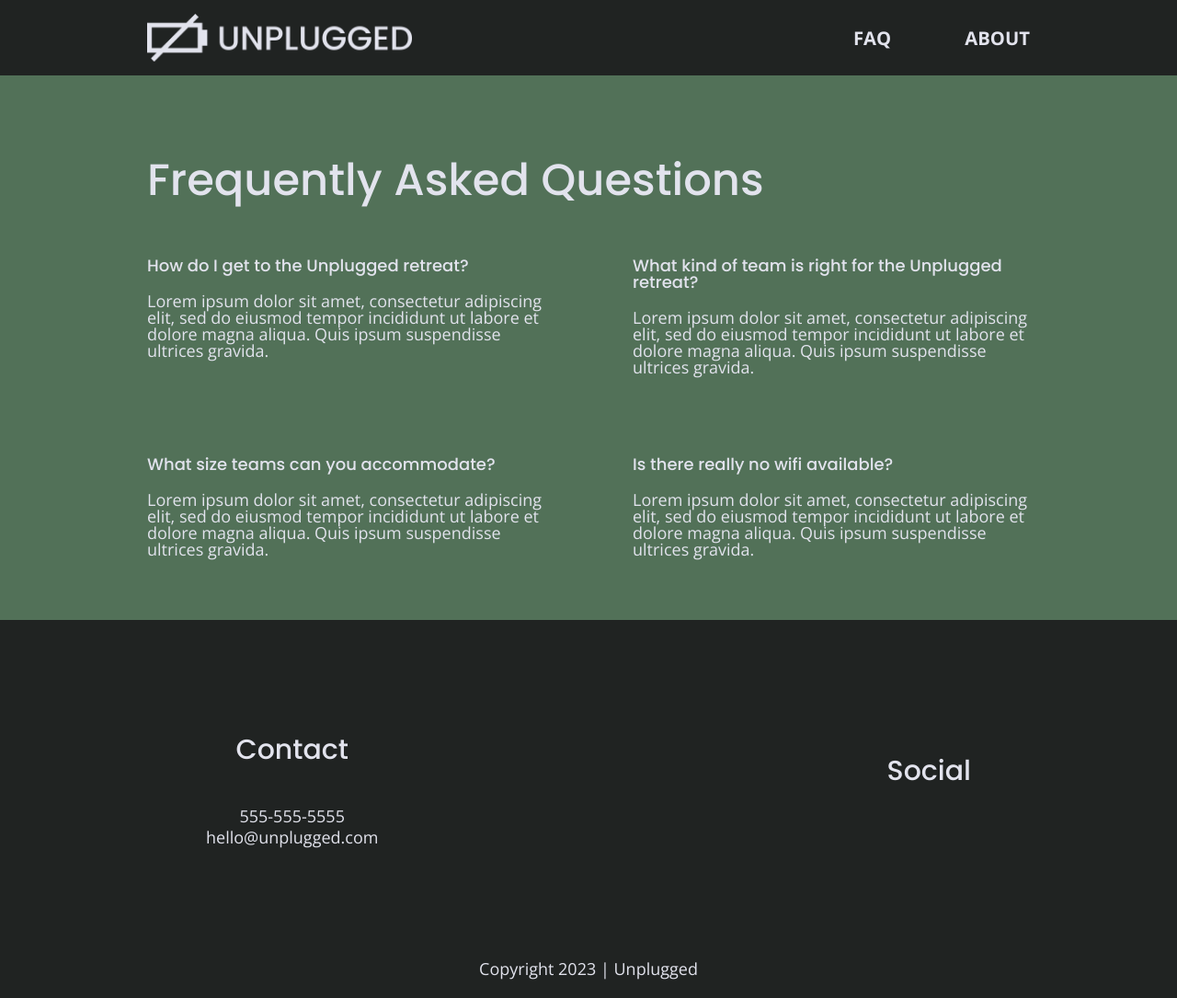
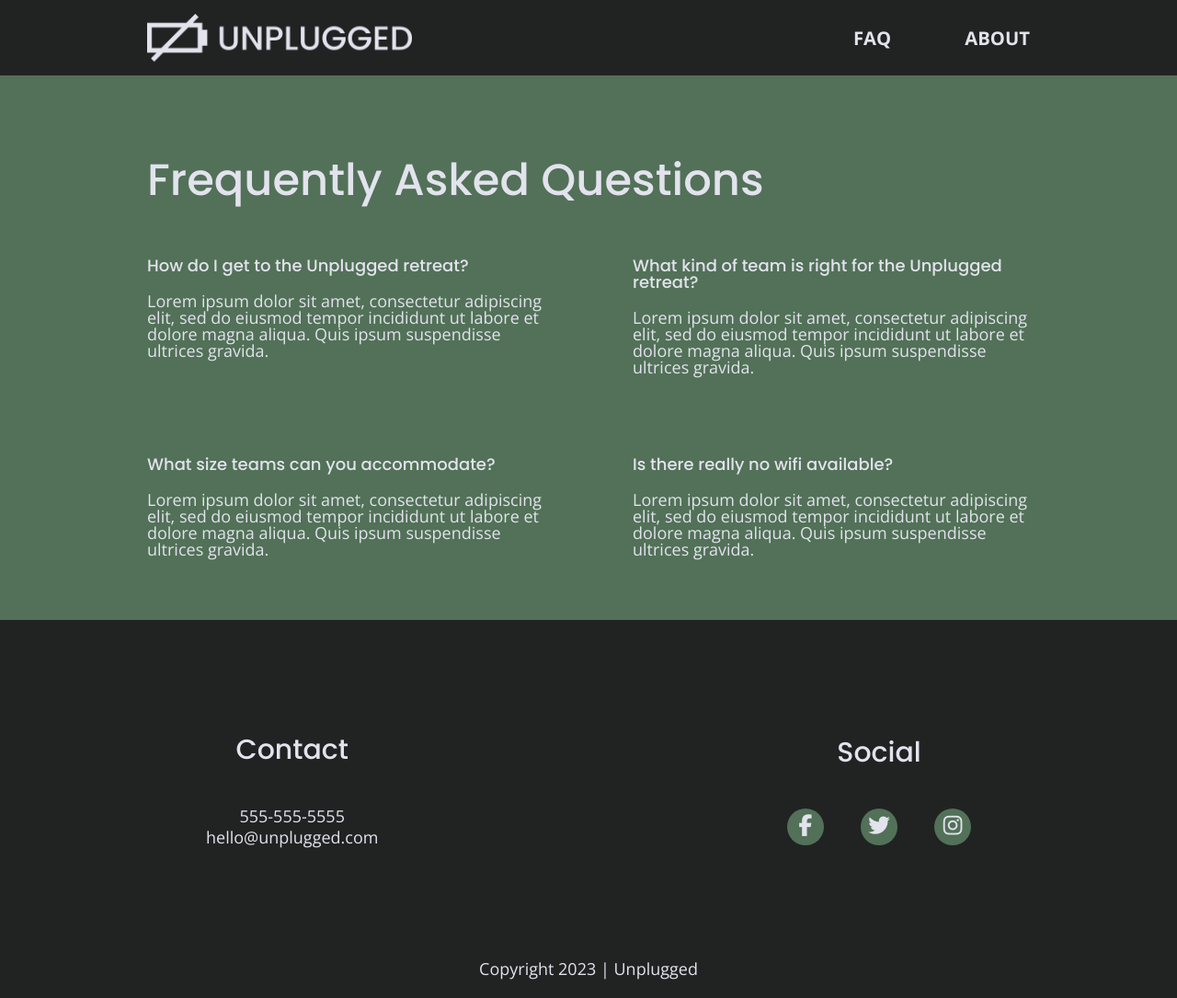
Before and after one commit to asazzam/unplugged, a website: page faq/index.html in a window 1280 px wide. Shown: the whole page at 92% size. Drawn offline with nearby package versions, Linux system fonts and the light colour scheme.

Commit message:
Added social icons

```diff
--- a/css/main.css
+++ b/css/main.css
@@ -225,9 +225,17 @@
 }
 
 footer .social-icons p {
+  background-color: #527158;
+  border-radius: 50%;
+  width: 40px;
+  height: 40px;
   display: flex;
   justify-content: center;
   align-items: center;
+}
+
+footer .social-icons p i {
+  font-size: 1.3125em;
 }
 
 footer .copyright {
@@ -615,7 +623,7 @@
     width: 65%;
   }
 
-  .footer-content {
+  footer .footer-content {
     display: flex;
     justify-content: space-between;
     align-items: center;
@@ -633,6 +641,11 @@
 
   footer p {
     line-height: 1.285;
+  }
+
+  footer .social-icons {
+    width: 12.5em;
+    justify-content: space-between;
   }
 
   footer .copyright {
--- a/faq/index.html
+++ b/faq/index.html
@@ -102,9 +102,25 @@
             <h4>Social</h4>
             <div class="social-icons">
               <p>
-                <a href="https://www.facebook.com" target="_blank"></a>
-                <a href="https://www.twitter.com" target="_blank"></a>
-                <a href="https://www.instagram.com" target="_blank"></a>
+                <a
+                  href="https://www.facebook.com"
+                  target="_blank"
+                  rel="noopener"
+                  ><i class="fab fa-facebook-f"></i
+                ></a>
+              </p>
+              <p>
+                <a href="https://www.twitter.com" target="_blank" rel="noopener"
+                  ><i class="fab fa-twitter"></i
+                ></a>
+              </p>
+              <p>
+                <a
+                  href="https://www.instagram.com"
+                  target="_blank"
+                  rel="noopener"
+                  ><i class="fab fa-instagram"></i
+                ></a>
               </p>
             </div>
           </div>
```
Also changed, not shown: about/index.html (+8 -4 lines), index.html (+8 -4 lines).
